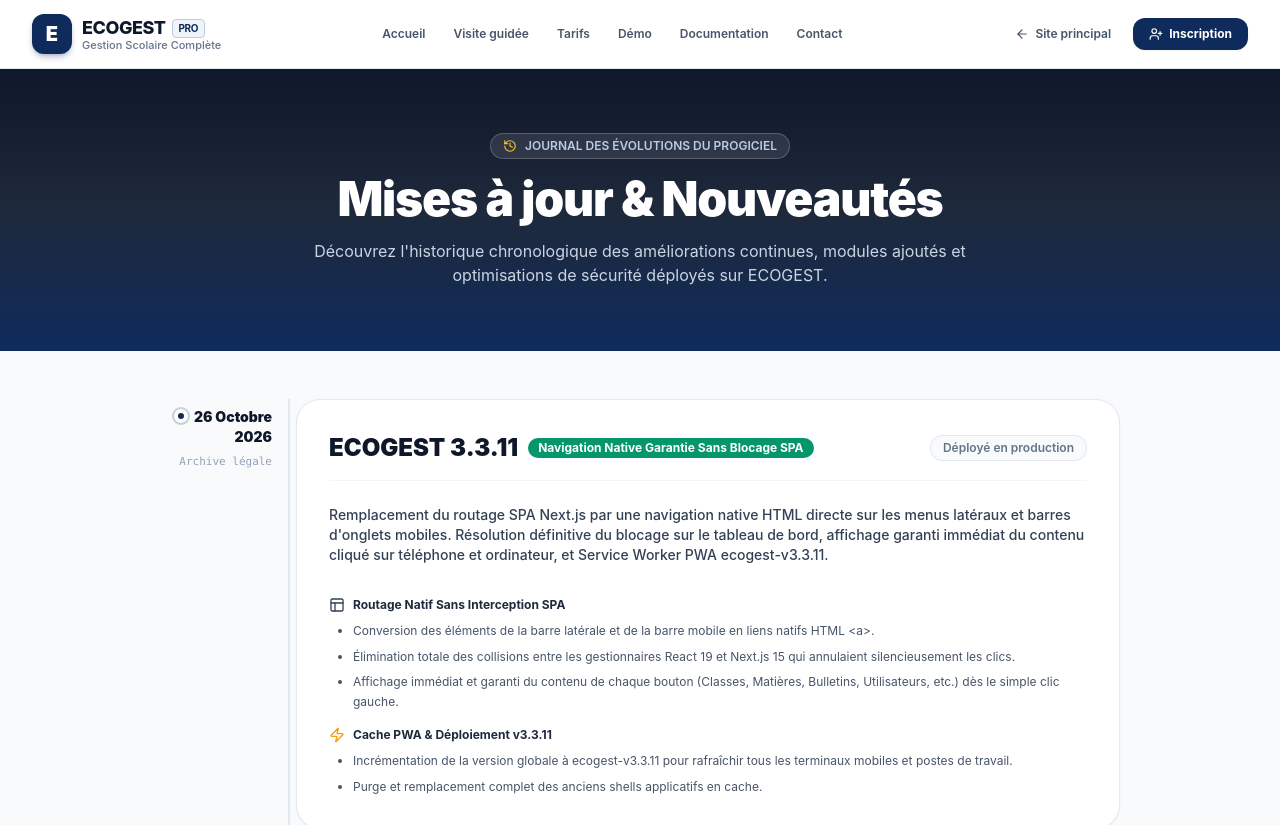
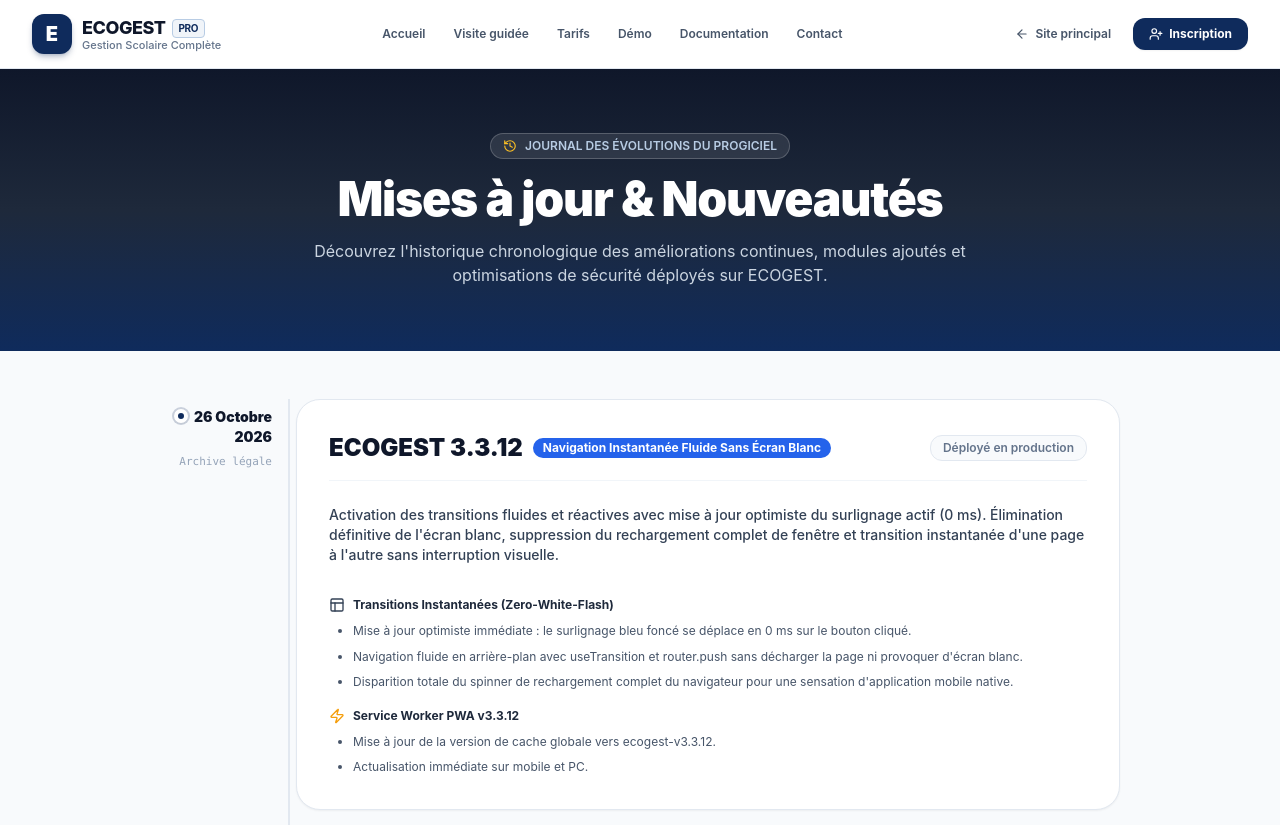
Before and after one commit to victoriengoutchowanou9-coder/ecogest, a Next.js app: page /mises-a-jour in a window 1280 px wide. Shown: the top 825 px of the page. Built offline with nearby package versions, Linux system fonts and the light colour scheme.

Commit message:
feat(navigation): enable zero-white-flash instant transitions with optimistic active states v3.3.12

```diff
--- a/app/(app)/directeur/page.tsx
+++ b/app/(app)/directeur/page.tsx
@@ -1,7 +1,8 @@
 "use client";
 
-import React from "react";
+import React, { useTransition } from "react";
 import Link from "next/link";
+import { useRouter } from "next/navigation";
 import {
   Users,
   GraduationCap,
@@ -25,6 +26,17 @@
 import { useCenseurStore } from "@/lib/censeur-store";
 
 export default function DirecteurDashboardPage() {
+  const router = useRouter();
+  const [, startTransition] = useTransition();
+
+  const handleFastNav = (e: React.MouseEvent<HTMLAnchorElement>, href: string) => {
+    if (e.metaKey || e.ctrlKey || e.shiftKey || e.altKey || e.button !== 0) return;
+    e.preventDefault();
+    startTransition(() => {
+      router.push(href);
+    });
+  };
+
   const {
     schoolStatus,
     schoolPlanDef,
@@ -229,6 +241,7 @@
           <div className="space-y-2">
             <a
               href="/censeur"
+              onClick={(e) => handleFastNav(e, "/censeur")}
               className="flex items-center justify-between p-3 rounded-xl border border-slate-100 hover:border-school-accent hover:bg-school-50/50 transition-colors touch-target"
             >
               <div className="flex items-center gap-2.5">
@@ -240,6 +253,7 @@
 
             <a
               href="/directeur/classes"
+              onClick={(e) => handleFastNav(e, "/directeur/classes")}
               className="flex items-center justify-between p-3 rounded-xl border border-slate-100 hover:border-school-accent hover:bg-school-50/50 transition-colors touch-target"
             >
               <div className="flex items-center gap-2.5">
@@ -251,6 +265,7 @@
 
             <a
               href="/directeur/utilisateurs"
+              onClick={(e) => handleFastNav(e, "/directeur/utilisateurs")}
               className="flex items-center justify-between p-3 rounded-xl border border-slate-100 hover:border-school-accent hover:bg-school-50/50 transition-colors touch-target"
             >
               <div className="flex items-center gap-2.5">
@@ -262,6 +277,7 @@
 
             <a
               href="/directeur/publications"
+              onClick={(e) => handleFastNav(e, "/directeur/publications")}
               className="flex items-center justify-between p-3 rounded-xl border border-slate-100 hover:border-school-accent hover:bg-school-50/50 transition-colors touch-target"
             >
               <div className="flex items-center gap-2.5">
@@ -273,6 +289,7 @@
 
             <a
               href="/directeur/audit"
+              onClick={(e) => handleFastNav(e, "/directeur/audit")}
               className="flex items-center justify-between p-3 rounded-xl border border-slate-100 hover:border-school-accent hover:bg-school-50/50 transition-colors touch-target"
             >
               <div className="flex items-center gap-2.5">
--- a/app/(public)/mises-a-jour/page.tsx
+++ b/app/(public)/mises-a-jour/page.tsx
@@ -25,6 +25,32 @@
   const [filterCategory, setFilterCategory] = useState<string>("ALL");
 
   const releases = [
+    {
+      version: "ECOGEST 3.3.12",
+      date: "26 Octobre 2026",
+      badge: "Navigation Instantanée Fluide Sans Écran Blanc",
+      badgeColor: "bg-blue-600 text-white",
+      summary: "Activation des transitions fluides et réactives avec mise à jour optimiste du surlignage actif (0 ms). Élimination définitive de l'écran blanc, suppression du rechargement complet de fenêtre et transition instantanée d'une page à l'autre sans interruption visuelle.",
+      sections: [
+        {
+          type: "Transitions Instantanées (Zero-White-Flash)",
+          icon: <Layout className="w-4 h-4 text-slate-700" />,
+          items: [
+            "Mise à jour optimiste immédiate : le surlignage bleu foncé se déplace en 0 ms sur le bouton cliqué.",
+            "Navigation fluide en arrière-plan avec useTransition et router.push sans décharger la page ni provoquer d'écran blanc.",
+            "Disparition totale du spinner de rechargement complet du navigateur pour une sensation d'application mobile native.",
+          ],
+        },
+        {
+          type: "Service Worker PWA v3.3.12",
+          icon: <Zap className="w-4 h-4 text-amber-500" />,
+          items: [
+            "Mise à jour de la version de cache globale vers ecogest-v3.3.12.",
+            "Actualisation immédiate sur mobile et PC.",
+          ],
+        },
+      ],
+    },
     {
       version: "ECOGEST 3.3.11",
       date: "26 Octobre 2026",
--- a/components/layout/BottomTabBar.tsx
+++ b/components/layout/BottomTabBar.tsx
@@ -1,7 +1,7 @@
 "use client";
 
-import React from "react";
-import { usePathname } from "next/navigation";
+import React, { useState, useTransition, useEffect } from "react";
+import { usePathname, useRouter } from "next/navigation";
 import {
   LayoutDashboard,
   GraduationCap,
@@ -81,8 +81,27 @@
 
 export const BottomTabBar: React.FC = () => {
   const pathname = usePathname();
+  const router = useRouter();
+  const [, startTransition] = useTransition();
+  const [optimisticPath, setOptimisticPath] = useState<string | null>(null);
   const { role: currentRole } = useRoleContext();
   const currentNav = ROLE_NAVIGATIONS[currentRole] || ROLE_NAVIGATIONS.directeur;
+
+  useEffect(() => {
+    setOptimisticPath(null);
+  }, [pathname]);
+
+  const handleTabClick = (e: React.MouseEvent<HTMLAnchorElement>, href: string) => {
+    if (e.metaKey || e.ctrlKey || e.shiftKey || e.altKey || e.button !== 0) return;
+    e.preventDefault();
+    if (pathname === href) return;
+    setOptimisticPath(href);
+    startTransition(() => {
+      router.push(href);
+    });
+  };
+
+  const activePath = optimisticPath || pathname;
 
   // Sort items by mobileTabPriority (1 = most important), fallback to original order
   const profileHref =
@@ -100,7 +119,7 @@
       ? "/enseignant/profil"
       : "/parent/profil";
 
-  const isProfileActive = pathname === profileHref || pathname?.endsWith("/profil");
+  const isProfileActive = activePath === profileHref || activePath?.endsWith("/profil");
 
   const quickItems = [...(currentNav?.items || [])]
     .sort((a, b) => (a.mobileTabPriority ?? 99) - (b.mobileTabPriority ?? 99))
@@ -113,13 +132,14 @@
     >
       {quickItems.map((item) => {
         const isActive =
-          pathname === item.href ||
-          (item.href !== currentNav.basePath && pathname?.startsWith(item.href));
+          activePath === item.href ||
+          (item.href !== currentNav.basePath && activePath?.startsWith(item.href));
 
         return (
           <a
             key={item.href}
             href={item.href}
+            onClick={(e) => handleTabClick(e, item.href)}
             className={cn(
               "flex flex-col items-center justify-center flex-1 py-1.5 touch-target min-h-[48px] text-[11px] font-medium transition-transform active:scale-95 touch-manipulation cursor-pointer",
               isActive ? "text-school-primary font-bold" : "text-slate-500 hover:text-slate-800"
@@ -139,6 +159,7 @@
       {/* Bouton Profil aligné avec les autres fonctionnalités de navigation */}
       <a
         href={profileHref}
+        onClick={(e) => handleTabClick(e, profileHref)}
         className={cn(
           "flex flex-col items-center justify-center flex-1 py-1.5 touch-target min-h-[48px] text-[11px] font-medium transition-transform active:scale-95 touch-manipulation cursor-pointer",
           isProfileActive ? "text-school-primary font-bold" : "text-slate-500 hover:text-slate-800"
--- a/components/layout/Sidebar.tsx
+++ b/components/layout/Sidebar.tsx
@@ -1,6 +1,6 @@
 "use client";
 
-import React from "react";
+import React, { useState, useTransition, useEffect } from "react";
 import { usePathname, useRouter } from "next/navigation";
 import { authStore } from "@/lib/auth-store";
 import {
@@ -91,8 +91,15 @@
 export const Sidebar: React.FC<SidebarProps> = ({ onNavigate, className }) => {
   const pathname = usePathname();
   const router = useRouter();
+  const [, startTransition] = useTransition();
+  const [optimisticPath, setOptimisticPath] = useState<string | null>(null);
   const { role: currentRole } = useRoleContext();
   const currentNav = ROLE_NAVIGATIONS[currentRole] || ROLE_NAVIGATIONS.directeur;
+
+  // Réinitialiser le chemin optimiste dès que la navigation est effective
+  useEffect(() => {
+    setOptimisticPath(null);
+  }, [pathname]);
 
   const handleLogout = async () => {
     if (onNavigate) onNavigate();
@@ -103,16 +110,28 @@
   const handleItemClick = (e: React.MouseEvent<HTMLAnchorElement>, href: string) => {
     if (e.metaKey || e.ctrlKey || e.shiftKey || e.altKey || e.button !== 0) return;
 
+    e.preventDefault();
+
     if (pathname === href) {
-      e.preventDefault();
       if (onNavigate) onNavigate();
       return;
     }
 
+    // 1. Déplacer instantanément le surlignage bleu sur le bouton cliqué (0 milliseconde)
+    setOptimisticPath(href);
+
+    // 2. Si tiroir mobile ouvert, fermer le tiroir
     if (onNavigate) {
       onNavigate();
     }
+
+    // 3. Transition fluide SPA Next.js sans écran blanc
+    startTransition(() => {
+      router.push(href);
+    });
   };
+
+  const activePath = optimisticPath || pathname;
 
   return (
     <aside
@@ -136,8 +155,8 @@
         <nav className="space-y-1" aria-label="Navigation principale">
           {currentNav.items.map((item) => {
             const isActive =
-              pathname === item.href ||
-              (item.href !== currentNav.basePath && pathname?.startsWith(item.href));
+              activePath === item.href ||
+              (item.href !== currentNav.basePath && activePath?.startsWith(item.href));
 
             return (
               <a
--- a/package.json
+++ b/package.json
@@ -1,6 +1,6 @@
 {
   "name": "ecogest",
-  "version": "3.3.11",
+  "version": "3.3.12",
   "private": true,
   "scripts": {
     "dev": "next dev",
--- a/public/sw.js
+++ b/public/sw.js
@@ -3,7 +3,7 @@
 // Politique de cache sécurisée : Aucune donnée privée/métier n'est mise en cache.
 // ============================================================================
 
-const CACHE_VERSION = 'ecogest-v3.3.11';
+const CACHE_VERSION = 'ecogest-v3.3.12';
 const STATIC_CACHE_NAME = `ecogest-static-${CACHE_VERSION}`;
 const SHELL_CACHE_NAME = `ecogest-shell-${CACHE_VERSION}`;
 
```
